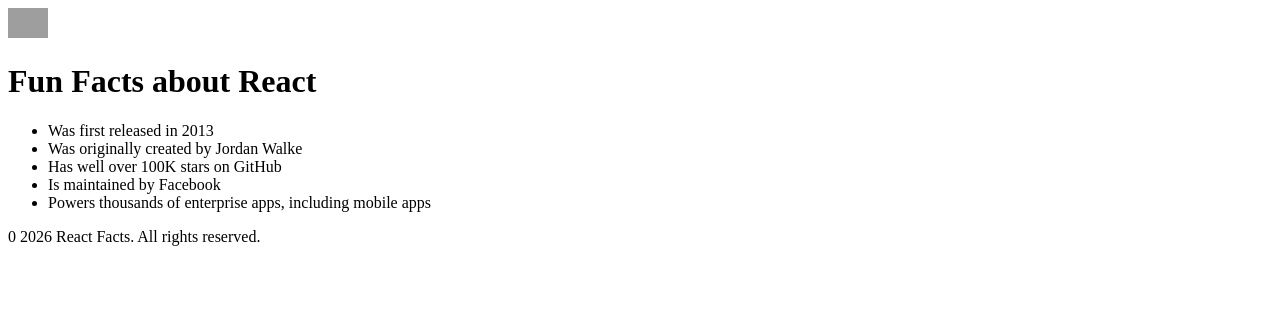
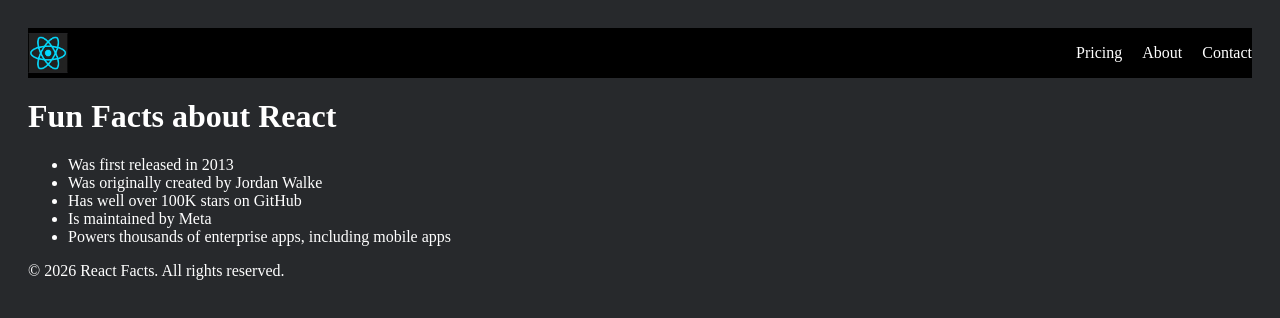
Before and after one commit to mukunda001/React_ion, a React (Vite) app: page / in a window 1280 px wide. Shown: the top 318 px of the page. Built offline with nearby package versions, Linux system fonts and the light colour scheme; grey boxes are pictures that could not be loaded.

Commit message:
Basic changes

```diff
--- a/index.html
+++ b/index.html
@@ -2,12 +2,12 @@
 <html lang="en">
   <head>
     <meta charset="UTF-8" />
-    <link rel="icon" type="image/svg+xml" href="/favicon.svg" />
+    <link rel="stylesheet" href="./src/index.css"/>
     <meta name="viewport" content="width=device-width, initial-scale=1.0" />
     <title>react_app</title>
   </head>
   <body>
     <div id="root"></div>
-    <script type="module" src="/src/main.jsx"></script>
+    <script type="module" src="./src/main.jsx"></script>
   </body>
 </html>
--- a/src/App.jsx
+++ b/src/App.jsx
@@ -1,121 +1,31 @@
-import { useState } from 'react'
-import reactLogo from './assets/react.svg'
-import viteLogo from './assets/vite.svg'
-import heroImg from './assets/hero.png'
-import './App.css'
+// src/App.jsx
+import Headerfile from "./Header"
+import Footer from "./Footer"
 
-function App() {
-  const [count, setCount] = useState(0)
+function MainContent() {
+  return (
+    <main>
+      <h1>Fun Facts about React</h1>
+      <ul className="facts">
+        <li>Was first released in 2013</li>
+        <li>Was originally created by Jordan Walke</li>
+        <li>Has well over 100K stars on GitHub</li>
+        <li>Is maintained by Meta</li>
+        <li>Powers thousands of enterprise apps, including mobile apps</li>
+      </ul>
+    </main>
+  )
+}
 
+
+
+// We export ONE main component that contains all the others
+export default function App() {
   return (
     <>
-      <section id="center">
-        <div className="hero">
-          <img src={heroImg} className="base" width="170" height="179" alt="" />
-          <img src={reactLogo} className="framework" alt="React logo" />
-          <img src={viteLogo} className="vite" alt="Vite logo" />
-        </div>
-        <div>
-          <h1>Get started</h1>
-          <p>
-            Edit <code>src/App.jsx</code> and save to test <code>HMR</code>
-          </p>
-        </div>
-        <button
-          className="counter"
-          onClick={() => setCount((count) => count + 1)}
-        >
-          Count is {count}
-        </button>
-      </section>
-
-      <div className="ticks"></div>
-
-      <section id="next-steps">
-        <div id="docs">
-          <svg className="icon" role="presentation" aria-hidden="true">
-            <use href="/icons.svg#documentation-icon"></use>
-          </svg>
-          <h2>Documentation</h2>
-          <p>Your questions, answered</p>
-          <ul>
-            <li>
-              <a href="https://vite.dev/" target="_blank">
-                <img className="logo" src={viteLogo} alt="" />
-                Explore Vite
-              </a>
-            </li>
-            <li>
-              <a href="https://react.dev/" target="_blank">
-                <img className="button-icon" src={reactLogo} alt="" />
-                Learn more
-              </a>
-            </li>
-          </ul>
-        </div>
-        <div id="social">
-          <svg className="icon" role="presentation" aria-hidden="true">
-            <use href="/icons.svg#social-icon"></use>
-          </svg>
-          <h2>Connect with us</h2>
-          <p>Join the Vite community</p>
-          <ul>
-            <li>
-              <a href="https://github.com/vitejs/vite" target="_blank">
-                <svg
-                  className="button-icon"
-                  role="presentation"
-                  aria-hidden="true"
-                >
-                  <use href="/icons.svg#github-icon"></use>
-                </svg>
-                GitHub
-              </a>
-            </li>
-            <li>
-              <a href="https://chat.vite.dev/" target="_blank">
-                <svg
-                  className="button-icon"
-                  role="presentation"
-                  aria-hidden="true"
-                >
-                  <use href="/icons.svg#discord-icon"></use>
-                </svg>
-                Discord
-              </a>
-            </li>
-            <li>
-              <a href="https://x.com/vite_js" target="_blank">
-                <svg
-                  className="button-icon"
-                  role="presentation"
-                  aria-hidden="true"
-                >
-                  <use href="/icons.svg#x-icon"></use>
-                </svg>
-                X.com
-              </a>
-            </li>
-            <li>
-              <a href="https://bsky.app/profile/vite.dev" target="_blank">
-                <svg
-                  className="button-icon"
-                  role="presentation"
-                  aria-hidden="true"
-                >
-                  <use href="/icons.svg#bluesky-icon"></use>
-                </svg>
-                Bluesky
-              </a>
-            </li>
-          </ul>
-        </div>
-      </section>
-
-      <div className="ticks"></div>
-      <section id="spacer"></section>
+      <Headerfile />
+      <MainContent />
+      <Footer />
     </>
   )
 }
-
-export default App
--- /dev/null
+++ b/src/Footer.jsx
@@ -0,0 +1,7 @@
+export default function Footer() {
+  return (
+    <footer>
+      <p>&copy; 2026 React Facts. All rights reserved.</p>
+    </footer>
+  )
+}
--- /dev/null
+++ b/src/Header.jsx
@@ -0,0 +1,15 @@
+
+ export default function Headerfile() {
+  return (
+    <header className = "header">
+      <img src="/react_logo.png" className="logo" alt = "React Logo"/>
+      <nav >
+        <ul className="nav-list">
+          <li className= "nav-list-item" >Pricing</li>
+          <li className= "nav-list-item" >About</li>
+          <li className= "nav-list-item" >Contact</li>
+        </ul>
+      </nav>
+    </header>
+  )
+}
--- a/src/index.css
+++ b/src/index.css
@@ -1,111 +1,33 @@
-:root {
-  --text: #6b6375;
-  --text-h: #08060d;
-  --bg: #fff;
-  --border: #e5e4e7;
-  --code-bg: #f4f3ec;
-  --accent: #aa3bff;
-  --accent-bg: rgba(170, 59, 255, 0.1);
-  --accent-border: rgba(170, 59, 255, 0.5);
-  --social-bg: rgba(244, 243, 236, 0.5);
-  --shadow:
-    rgba(0, 0, 0, 0.1) 0 10px 15px -3px, rgba(0, 0, 0, 0.05) 0 4px 6px -2px;
-
-  --sans: system-ui, 'Segoe UI', Roboto, sans-serif;
-  --heading: system-ui, 'Segoe UI', Roboto, sans-serif;
-  --mono: ui-monospace, Consolas, monospace;
-
-  font: 18px/145% var(--sans);
-  letter-spacing: 0.18px;
-  color-scheme: light dark;
-  color: var(--text);
-  background: var(--bg);
-  font-synthesis: none;
-  text-rendering: optimizeLegibility;
-  -webkit-font-smoothing: antialiased;
-  -moz-osx-font-smoothing: grayscale;
-
-  @media (max-width: 1024px) {
-    font-size: 16px;
-  }
-}
-
-@media (prefers-color-scheme: dark) {
-  :root {
-    --text: #9ca3af;
-    --text-h: #f3f4f6;
-    --bg: #16171d;
-    --border: #2e303a;
-    --code-bg: #1f2028;
-    --accent: #c084fc;
-    --accent-bg: rgba(192, 132, 252, 0.15);
-    --accent-border: rgba(192, 132, 252, 0.5);
-    --social-bg: rgba(47, 48, 58, 0.5);
-    --shadow:
-      rgba(0, 0, 0, 0.4) 0 10px 15px -3px, rgba(0, 0, 0, 0.25) 0 4px 6px -2px;
-  }
-
-  #social .button-icon {
-    filter: invert(1) brightness(2);
-  }
-}
-
-body {
-  margin: 0;
-}
-
-#root {
-  width: 1126px;
-  max-width: 100%;
-  margin: 0 auto;
-  text-align: center;
-  border-inline: 1px solid var(--border);
-  min-height: 100svh;
-  display: flex;
-  flex-direction: column;
+*{
   box-sizing: border-box;
 }
 
-h1,
-h2 {
-  font-family: var(--heading);
-  font-weight: 500;
-  color: var(--text-h);
+body{
+  padding: 20px;
+  background: #27292c;
+  color: white;
 }
 
-h1 {
-  font-size: 56px;
-  letter-spacing: -1.68px;
-  margin: 32px 0;
-  @media (max-width: 1024px) {
-    font-size: 36px;
-    margin: 20px 0;
-  }
-}
-h2 {
-  font-size: 24px;
-  line-height: 118%;
-  letter-spacing: -0.24px;
-  margin: 0 0 8px;
-  @media (max-width: 1024px) {
-    font-size: 20px;
-  }
-}
-p {
-  margin: 0;
+h1{
+  margin-top: 20px;
 }
 
-code,
-.counter {
-  font-family: var(--mono);
-  display: inline-flex;
-  border-radius: 4px;
-  color: var(--text-h);
+.header{
+  background-color: rgb(0, 0, 0);
+  display: flex;
+  align-items: center;
+  justify-content: space-between;
 }
 
-code {
-  font-size: 15px;
-  line-height: 135%;
-  padding: 4px 8px;
-  background: var(--code-bg);
+.nav-list{
+  list-style: none;
+  display: flex;
 }
+
+.nav-list-item{
+  margin-left: 20px;
+}
+
+.logo{
+  width: 40px;
+}
--- a/src/main.jsx
+++ b/src/main.jsx
@@ -1,27 +1,8 @@
+// src/main.jsx
+import { createRoot } from 'react-dom/client'
+import App from './App.jsx' // Import the App component
+import './index.css' // import the CSS file for styling
 
-import { createRoot } from 'react-dom/client'
 const root = createRoot(document.getElementById('root'))
 
-
-function Firstname() {
-  return(
-      <div>
-    <img src ="assets/react.svg" className="logo" width = "40px" alt = "React logo" />
-    <h1>Fun Facts about React</h1>
-    <ul className="facts">
-      <li>Was first released in 2013</li>
-      <li>Was originally created by Jordan Walke</li>
-      <li>Has well over 100K stars on GitHub</li>
-      <li>Is maintained by Facebook</li>
-      <li>Powers thousands of enterprise apps, including mobile apps</li>
-    </ul>
-
-    <footer>
-      <p>0 2026 React Facts. All rights reserved.</p>
-
-    </footer>
-  </div>
-  )
-}
-
-root.render( < Firstname />)
+root.render(<App />)
```
Also changed, not shown: src/App.css (deleted, +0 -184 lines), public/react_logo.png (added), src/React.txt (deleted).
